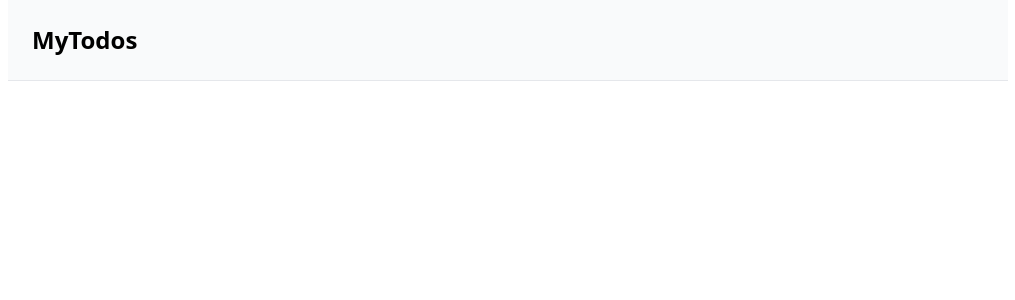
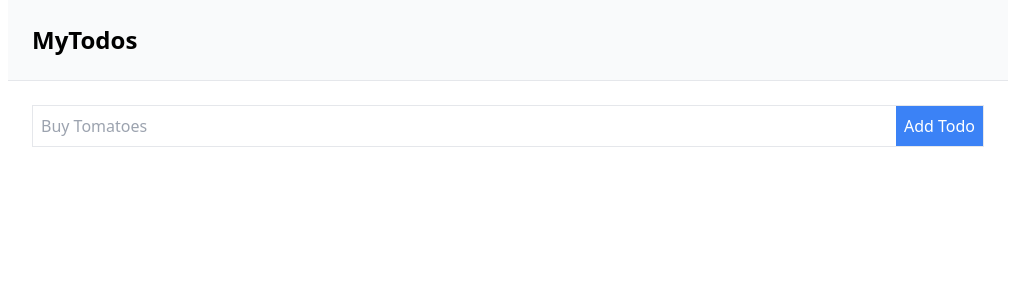
Before and after one commit to Alejandro1709/nextjs-prisma-todoList, a Next.js app: page / in a window 1280 px wide. Shown: the top 300 px of the page, without its empty margins (132-1147 px from the left). Built offline with nearby package versions, Linux system fonts and the light colour scheme.

Commit message:
Add: input form

```diff
--- a/pages/index.tsx
+++ b/pages/index.tsx
@@ -3,7 +3,7 @@ import Head from 'next/head'
 
 const Home: NextPage = () => {
   return (
-    <div className="max-w-[1000px] m-auto bg-red-200">
+    <div className="max-w-[1000px] m-auto">
       <Head>
         <title>Todo App</title>
         <meta name="description" content="Generated by create next app" />
@@ -12,6 +12,14 @@ const Home: NextPage = () => {
       <header className="p-6 bg-gray-50 border-b">
         <h2 className="text-2xl font-semibold">MyTodos</h2>
       </header>
+      <main>
+        <section className="p-6">
+          <form className='flex flex-row bg-white border'>
+            <input type="text" className="ml-2 w-full outline-none" placeholder="Buy Tomatoes" />
+            <input type="submit" className="p-2 ml-auto bg-blue-500 text-white hover:bg-blue-600 cursor-pointer" value="Add Todo"/>
+          </form>
+        </section>
+      </main>
     </div>
   )
 }
```
